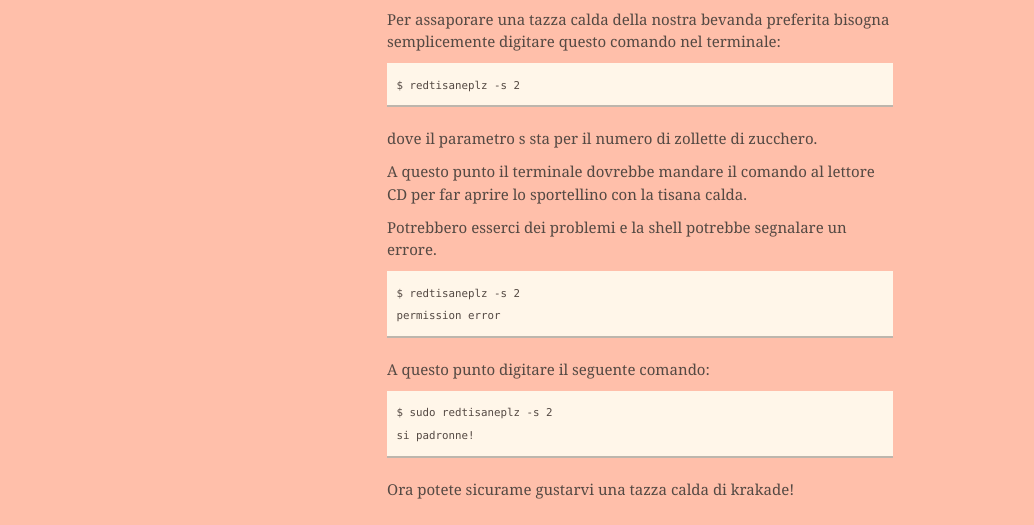
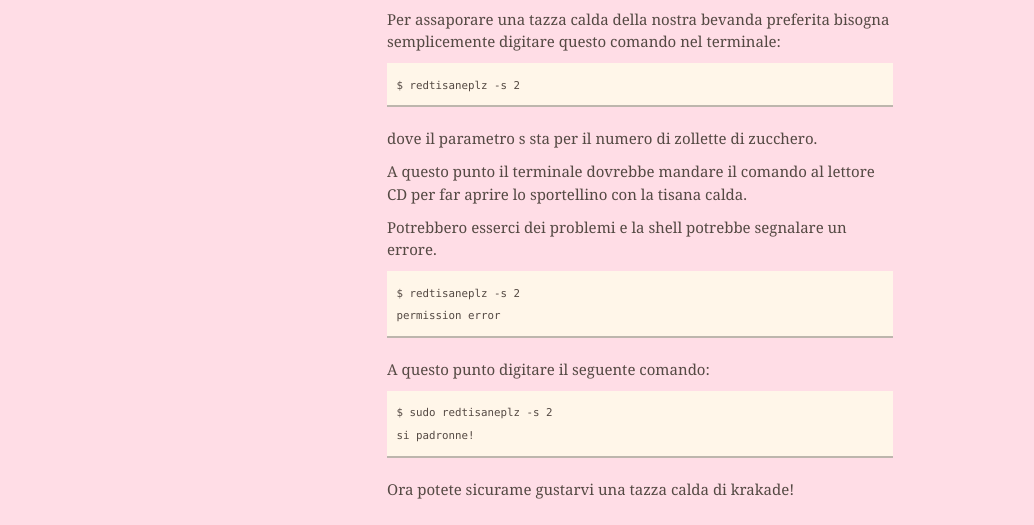
Before and after one commit to Irene-Filippino/krakade, a plain HTML site: page index.html in a window 1280 px wide. Shown: the part 165-690 px from the top of the page, without its empty margins (0-1034 px from the left). Drawn offline with nearby package versions, Linux system fonts and the light colour scheme.

Commit message:
Update screen.css

```diff
--- a/stylesheets/screen.css
+++ b/stylesheets/screen.css
@@ -364,7 +364,7 @@ footer span.octocat {
 /* content */
 
 body {
-  background: #ffbfaa;
+  background: #ffdde6;
   font: normal normal 15px/1.5 Georgia, Palatino,” Palatino Linotype”, Times, “Times New Roman”, serif;
   color: #544943;
   -webkit-font-smoothing: antialiased;
```
